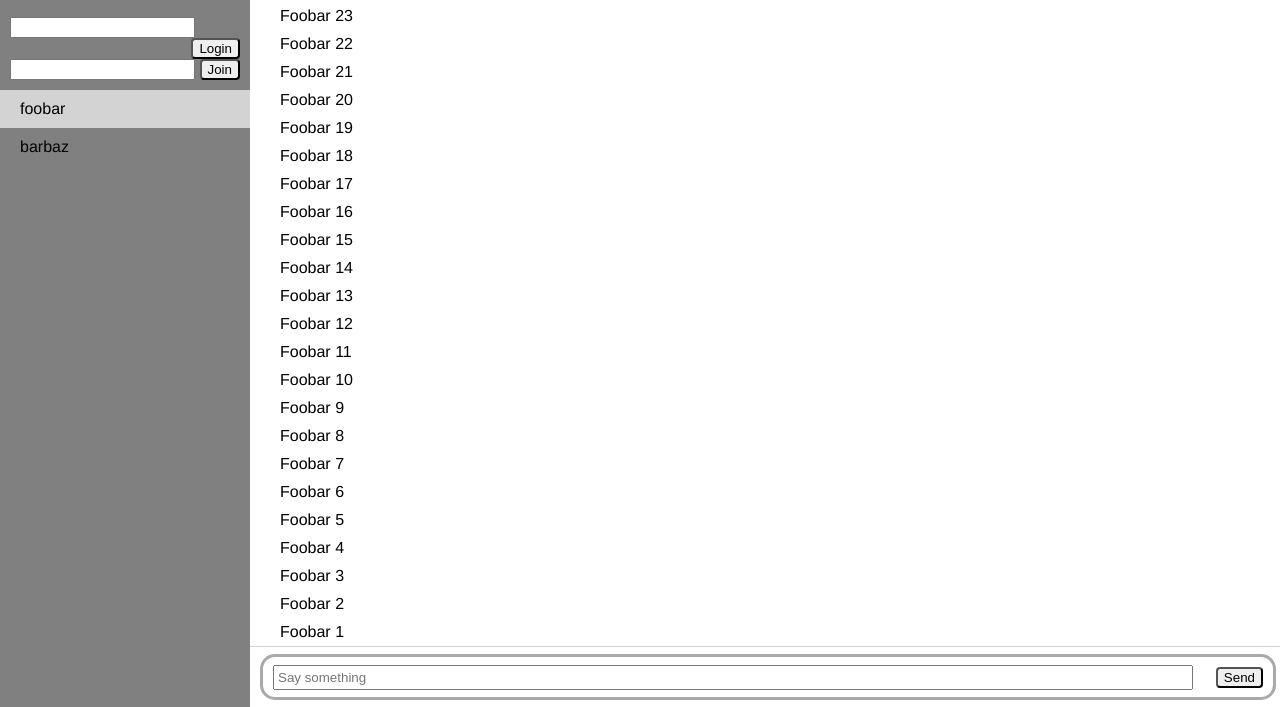
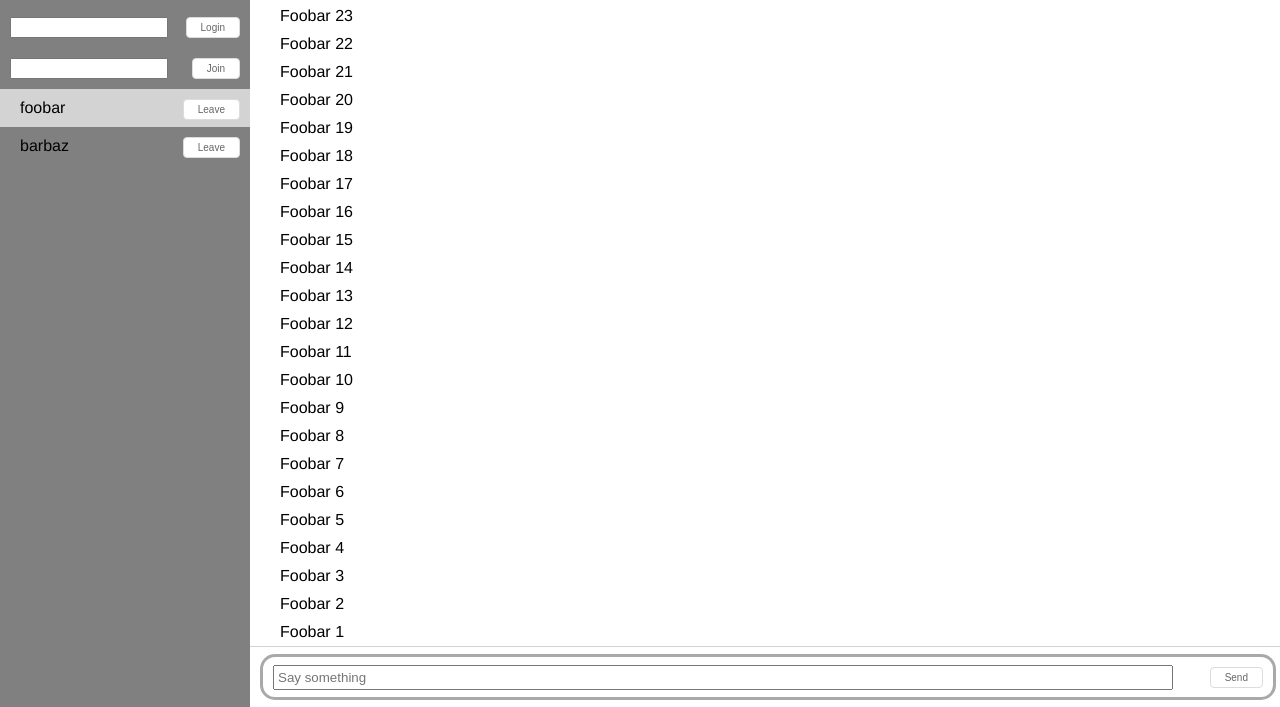
Before and after one commit to ehohenstein/flack, a plain HTML site: page client/static/flack.html in a window 1280 px wide. Shown: the part 93-800 px from the top of the page. Drawn offline with Linux system fonts and the light colour scheme.

Commit message:
style buttons a little better

```diff
--- a/client/static/css/flack.css
+++ b/client/static/css/flack.css
@@ -43,13 +43,36 @@ body {
     padding: 10px;
 }
 
+.room-list-container input {
+    width: 150px;
+}
+
 .room-list-container .username {
     user-select: none;
     padding-left: 10px;
 }
 
+.flack-button {
+	background-color: white;
+	border-radius: 4px;
+	border: 1px solid gainsboro;
+	display: inline-block;
+	cursor: pointer;
+	color: #666666;
+	font-family: Arial;
+	font-size: 10px;
+	padding: 4px 14px;
+	text-decoration: none;
+}
+.flack-button:hover {
+	background-color: #F6F6F6;
+}
+.flack-button:active {
+	position: relative;
+	top: 1px;
+}
+
 .room-list-container button {
-    border-radius: 4px;
     float: right;
 }
 
@@ -108,7 +131,7 @@ body {
 }
 
 .chatbox .chat-entry input {
-    width: calc(100% - 100px);
+    width: calc(100% - 120px);
     margin: 8px 10px 8px 10px;
     padding: 3px;
 }
--- a/client/static/flack.html
+++ b/client/static/flack.html
@@ -16,18 +16,18 @@
   </div>
   <div class="list">
     <div class="list-item login">
-      <input type="text" /><button type="button">Login</button>
+      <input type="text" /><button type="button" class="flack-button">Login</button>
     </div>
     <div class="list-item logout hidden">
-      <span class="username">whoami</span><button type="button">Logout</button>
+      <span class="username">whoami</span><button type="button" class="flack-button">Logout</button>
     </div>
   </div>
   <div class="list">
     <div class="list-item join">
-      <input type="text" /><button type="button">Join</button/>
+      <input type="text" /><button type="button" class="flack-button">Join</button/>
     </div>
-    <div class="list-item room active">foobar</div>
-    <div class="list-item room">barbaz</div>
+    <div class="list-item room active">foobar<button type="button" class="flack-button">Leave</button></div>
+    <div class="list-item room">barbaz<button type="button" class="flack-button">Leave</button></div>
   </div>
 </div>
 <div class="content">
@@ -106,7 +106,7 @@
 </div>
 <div class="chatbox">
 <div class="chat-entry">
-  <input type="text" class="chat-text" placeholder="Say something" /><button type="button">Send</button>
+  <input type="text" class="chat-text" placeholder="Say something" /><button type="button" class="flack-button">Send</button>
 </div>
 </div>
 
```
